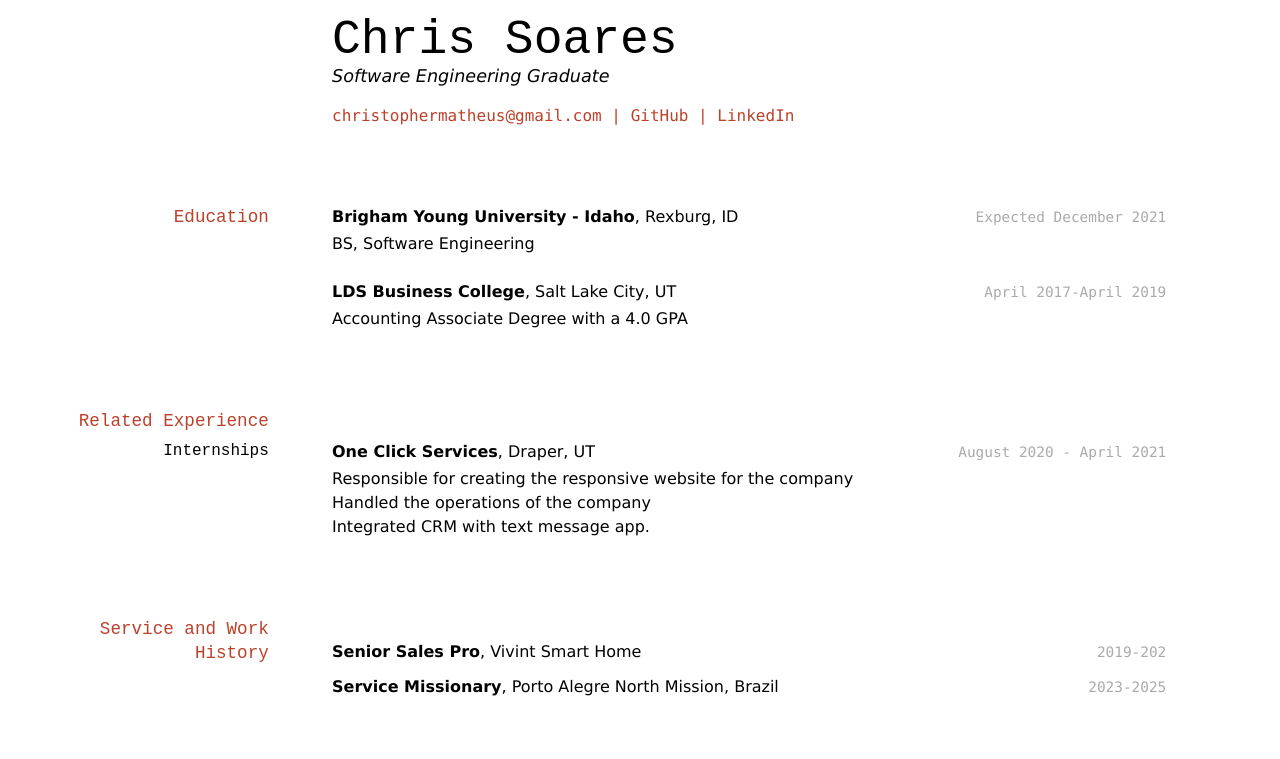
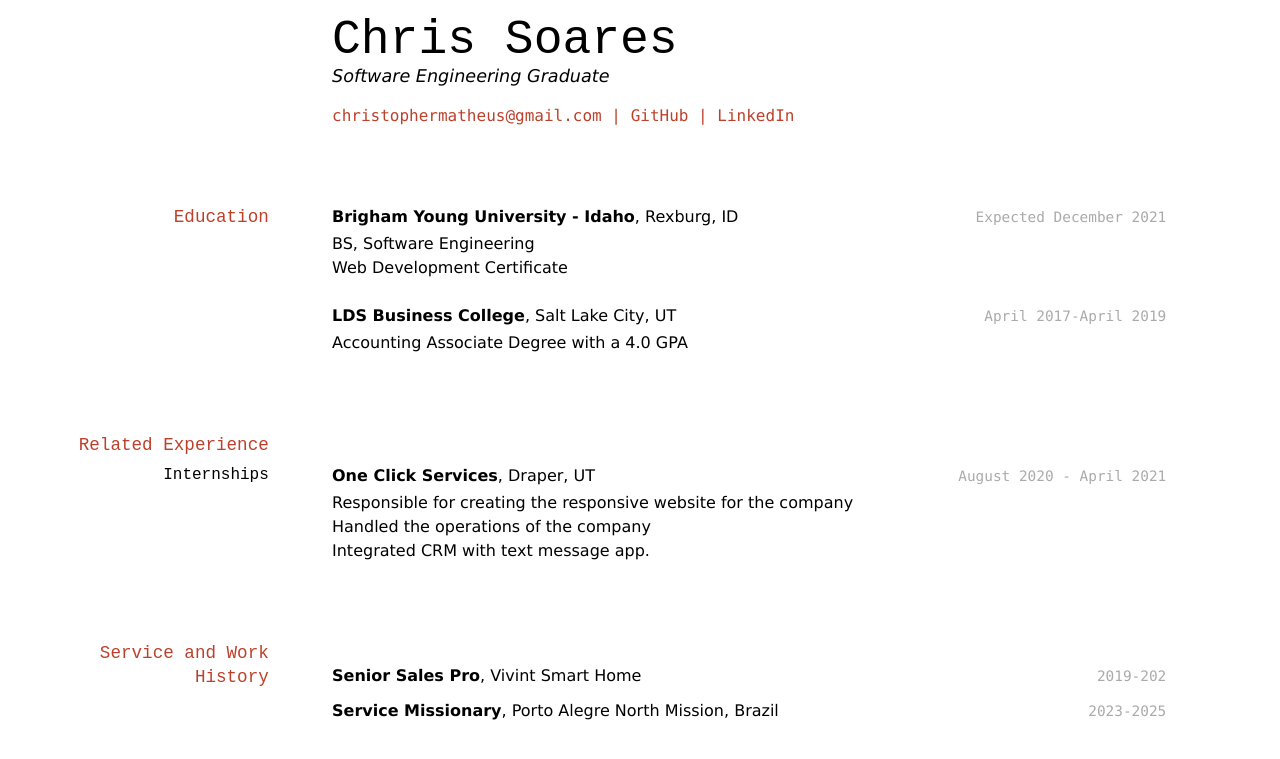
Before and after one commit to chrissoares26/chrissoares_resume, a Jekyll site: the page built from docs/index.md, in a window 1280 px wide. Shown: the top 759 px of the page. Built offline with Jekyll 4.4.1, drawn with Linux system fonts in a browser that asks for light colours.

Commit message:
Update index.md

```diff
--- a/docs/index.md
+++ b/docs/index.md
@@ -19,6 +19,7 @@ Software Engineering Graduate
 __Brigham Young University - Idaho__, Rexburg, ID
 
 - BS, Software Engineering
+- Web Development Certificate
 
 `April 2017-April 2019`
 __LDS Business College__, Salt Lake City, UT
```
